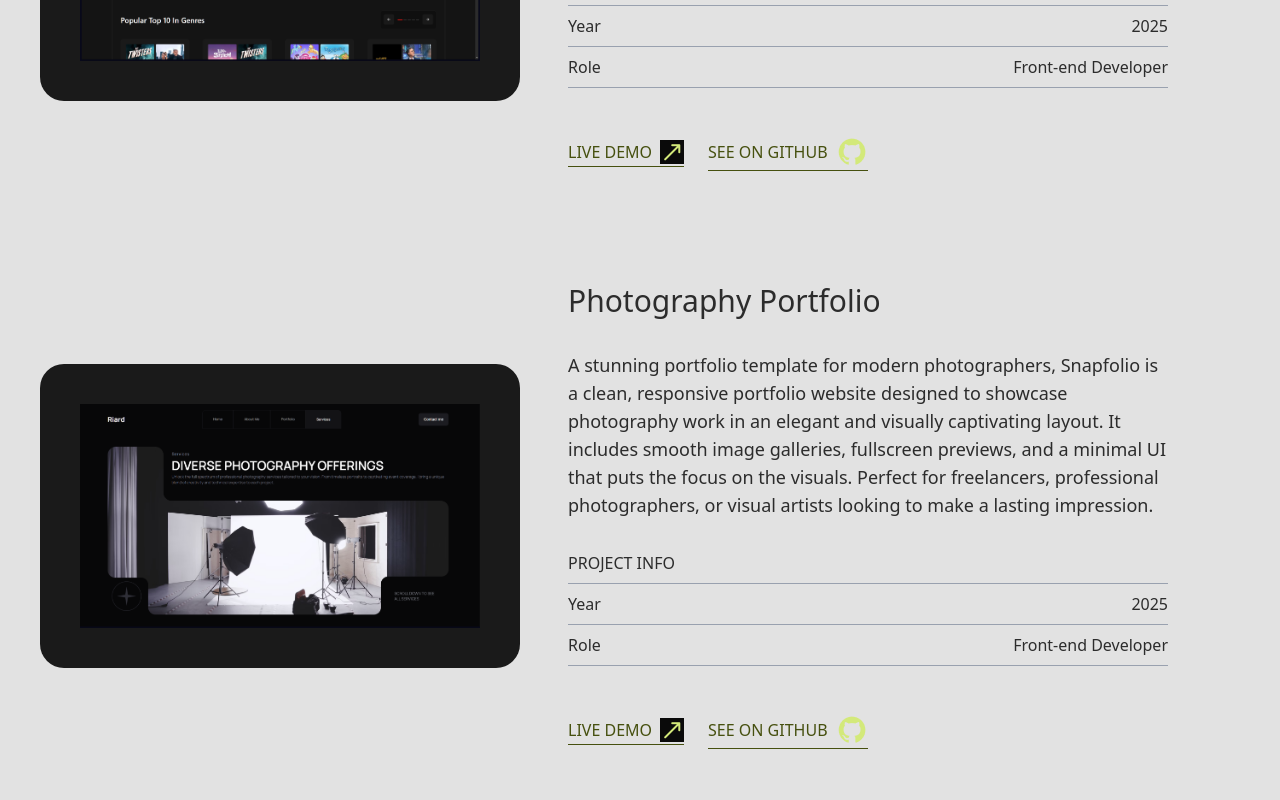
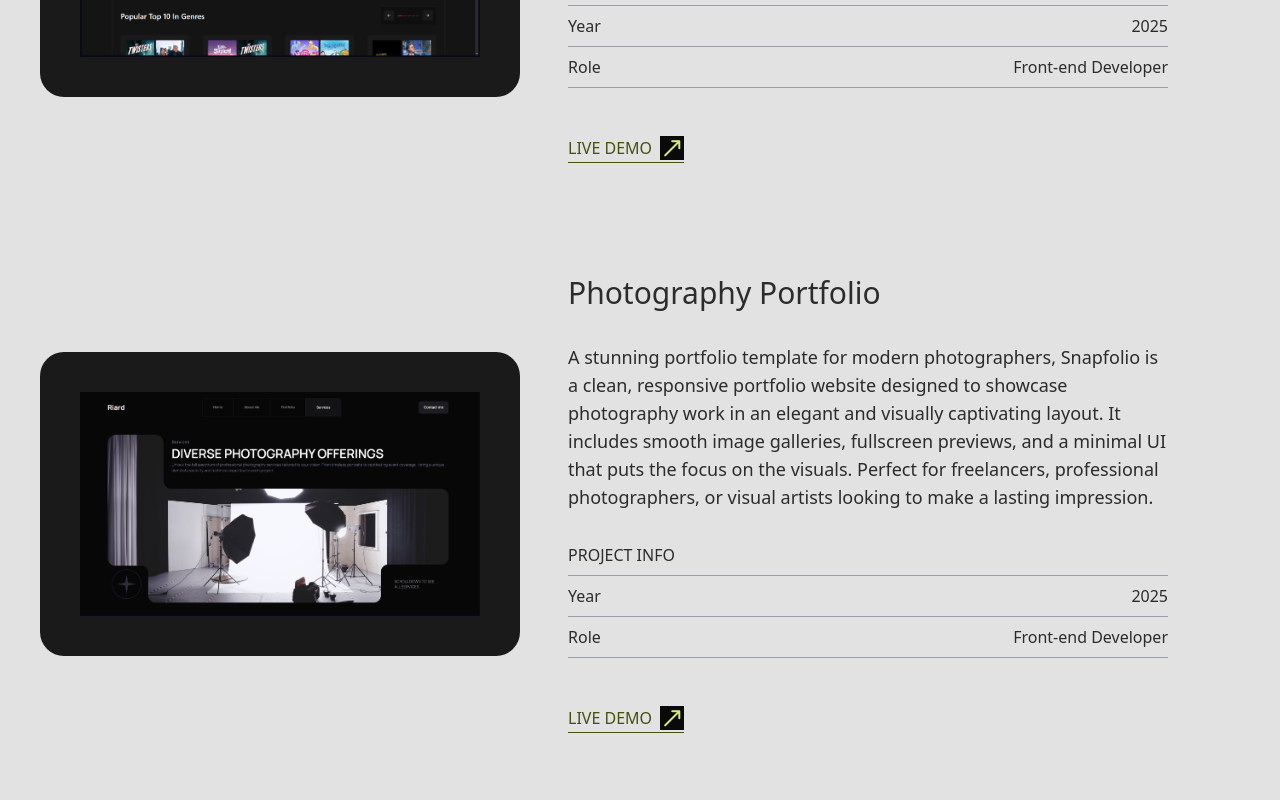
Before and after one commit to EgzonBllacaa/PersonalPortfolio, a React (Vite) app: page / in a window 1280 px wide. Shown: the part 1200-2000 px from the top of the page. Built offline with nearby package versions, Linux system fonts and the light colour scheme.

Commit message:
Update Project.jsx

```diff
--- a/src/Components/HomeComp/Project.jsx
+++ b/src/Components/HomeComp/Project.jsx
@@ -58,6 +58,7 @@ const Project = ({ project, isDarkMode }) => {
               <img className="w-6 h-6" src={arrowUp} alt="" />
             )}
           </Link>
+          {project.github && (
             <Link
               target="_blank"
               to={project.githubRepo}
@@ -70,6 +71,7 @@ const Project = ({ project, isDarkMode }) => {
                 <img src={github} alt="" />
               )}
             </Link>
+          )}
         </div>
       </div>
     </div>
```
Lines whose indentation alone changed are shown as unchanged.
